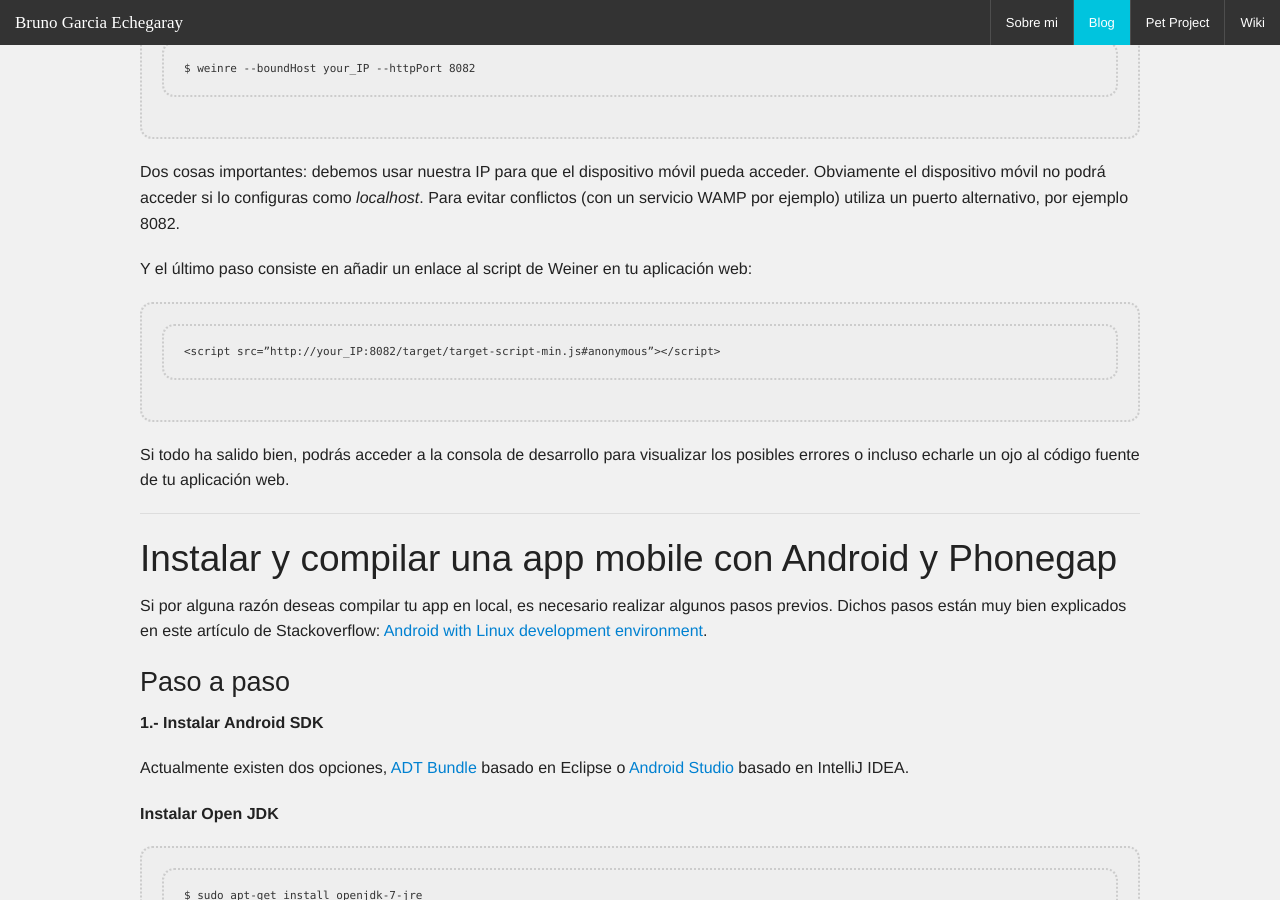
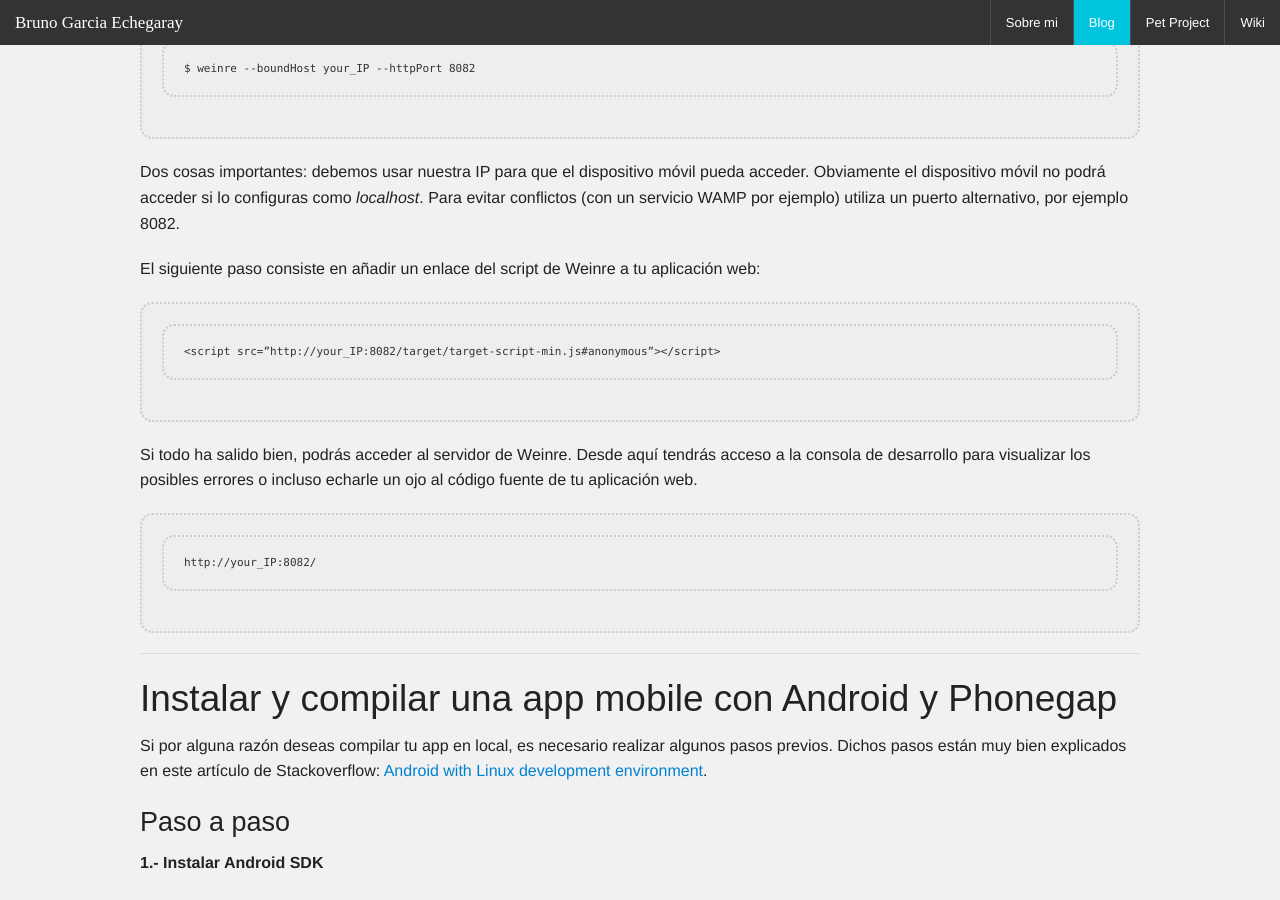
Before and after one commit to brunogarcia/portfolio-jekyll, a Jekyll site: the page built from _posts/2014-10-18-phonegap-workshop.markdown, in a window 1280 px wide and 900 px high, scrolled down 5483 px. Built offline with Jekyll 4.4.1, drawn with Linux system fonts in a browser that asks for light colours; Markdown is read by kramdown in place of the engine named in the settings.

Commit message:
Added more information about Weinre

```diff
--- a/_posts/2014-10-18-phonegap-workshop.markdown
+++ b/_posts/2014-10-18-phonegap-workshop.markdown
@@ -141,11 +141,13 @@ Para arrancar el servicio:
 
 Dos cosas importantes: debemos usar nuestra IP para que el dispositivo móvil pueda acceder. Obviamente el dispositivo móvil no podrá acceder si lo configuras como _localhost_. Para evitar conflictos (con un servicio WAMP por ejemplo) utiliza un puerto alternativo, por ejemplo 8082.
 
-Y el último paso consiste en añadir un enlace al script de Weiner en tu aplicación web:
+El siguiente paso consiste en añadir un enlace del script de Weinre a tu aplicación web:
 
 	<script src=”http://your_IP:8082/target/target-script-min.js#anonymous”></script>
 
-Si todo ha salido bien, podrás acceder a la consola de desarrollo para visualizar los posibles errores o incluso echarle un ojo al código fuente de tu aplicación web.
+Si todo ha salido bien, podrás acceder al servidor de Weinre. Desde aquí tendrás acceso a la consola de desarrollo para visualizar los posibles errores o incluso echarle un ojo al código fuente de tu aplicación web.
+
+	http://your_IP:8082/
 
 
 * * *
```
Also changed, not shown: 2 other files.
